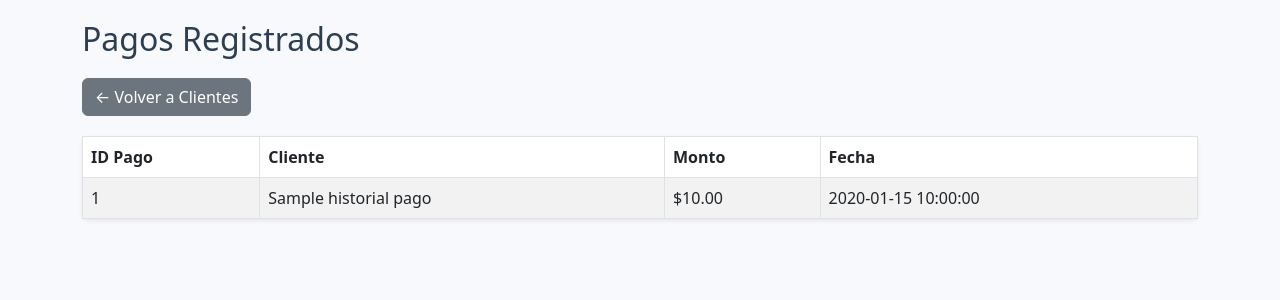
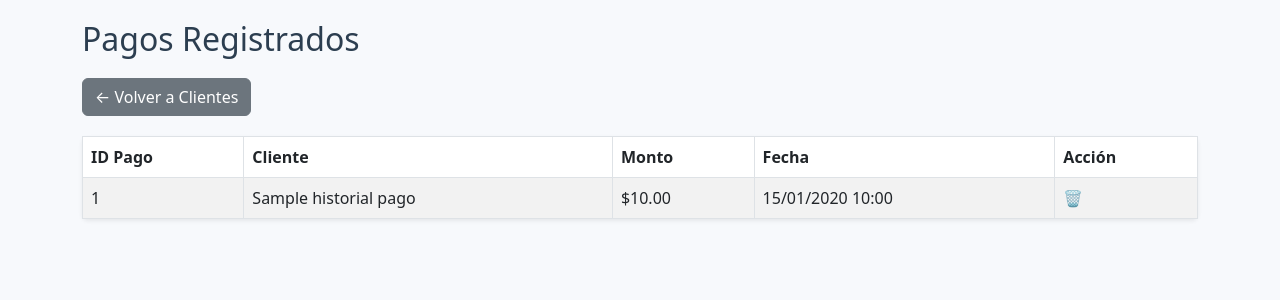
Before and after one commit to luisrobles062/ruta-cobros-app, a Flask app: page /pagos in a window 1280 px wide. Shown: the top 300 px of the page. Run offline with Flask 3, Linux system fonts and the light colour scheme; a user stored in the database is signed in; tables that the repository leaves empty hold one stand-in row (values such as "Sample post"); a database or web service that is not in the repository returns one stand-in record (values such as "Sample title"); some libraries are stand-ins or nearby versions.

Commit message:
Update pagos.html

```diff
--- a/templates/pagos.html
+++ b/templates/pagos.html
@@ -14,7 +14,7 @@
             color: white;
         }
         .table-striped tbody tr:nth-of-type(odd) {
-            background-color: #d9eaff;
+            background-color: #e3efff;
         }
         .header-title {
             color: #2c3e50;
@@ -26,7 +26,18 @@
         .alert-info {
             max-width: 600px;
         }
+        .delete-btn {
+            color: red;
+            cursor: pointer;
+        }
     </style>
+    <script>
+        function confirmarEliminacion(id) {
+            if (confirm("¿Estás seguro de eliminar este pago?")) {
+                window.location.href = "/eliminar_pago/" + id;
+            }
+        }
+    </script>
 </head>
 <body>
     <div class="container">
@@ -42,6 +53,7 @@
                     <th>Cliente</th>
                     <th>Monto</th>
                     <th>Fecha</th>
+                    <th>Acción</th>
                 </tr>
             </thead>
             <tbody>
@@ -49,8 +61,9 @@
                 <tr>
                     <td>{{ pago['id'] }}</td>
                     <td>{{ pago['nombre'] }}</td>
-                    <td>${{ '%.2f' | format(pago['monto']) }}</td>
-                    <td>{{ pago['fecha'] }}</td>
+                    <td>${{ "{:,.2f}".format(pago['monto']) }}</td>
+                    <td>{{ pago['fecha'].strftime('%d/%m/%Y %H:%M') if pago['fecha'] else '' }}</td>
+                    <td><span class="delete-btn" onclick="confirmarEliminacion({{ pago['id'] }})">🗑️</span></td>
                 </tr>
                 {% endfor %}
             </tbody>
@@ -58,7 +71,6 @@
         {% else %}
         <div class="alert alert-info">No hay pagos registrados aún.</div>
         {% endif %}
-
     </div>
 </body>
 </html>
```
